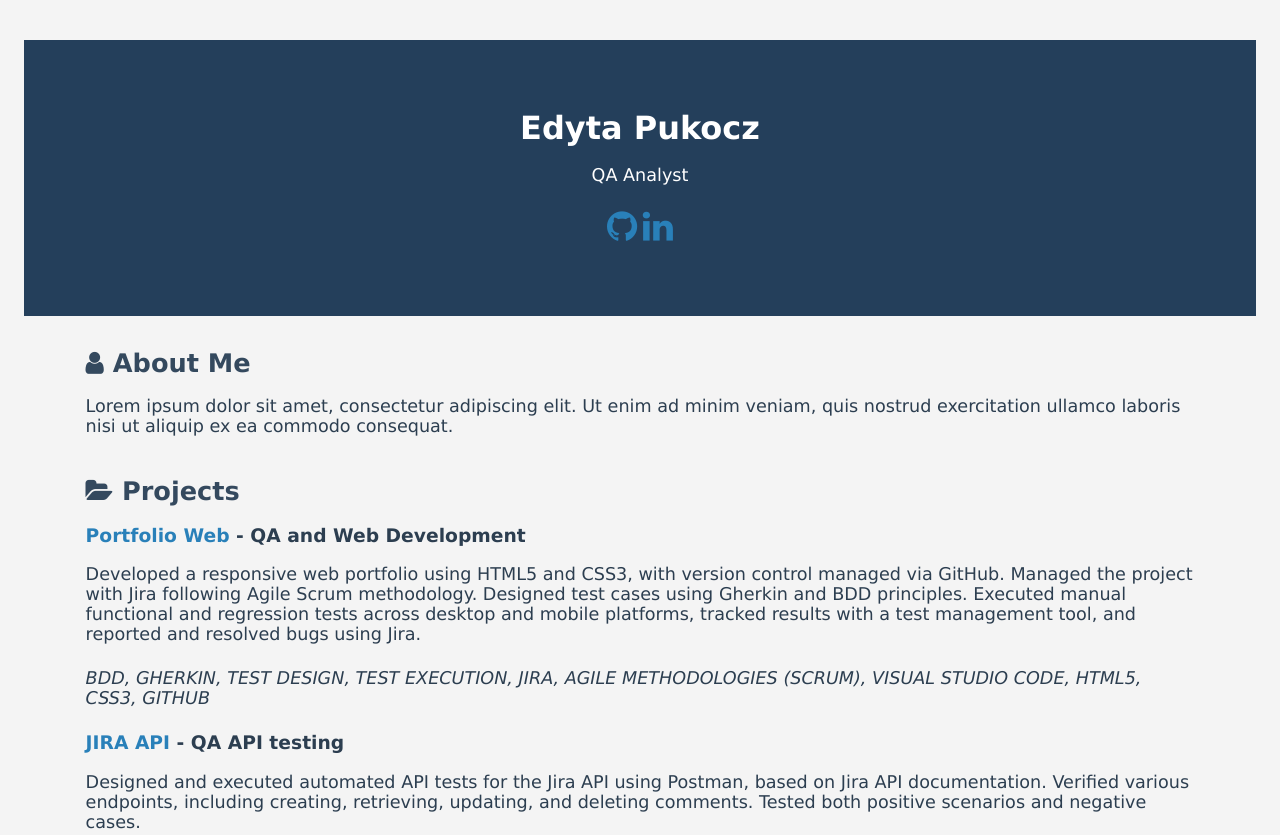
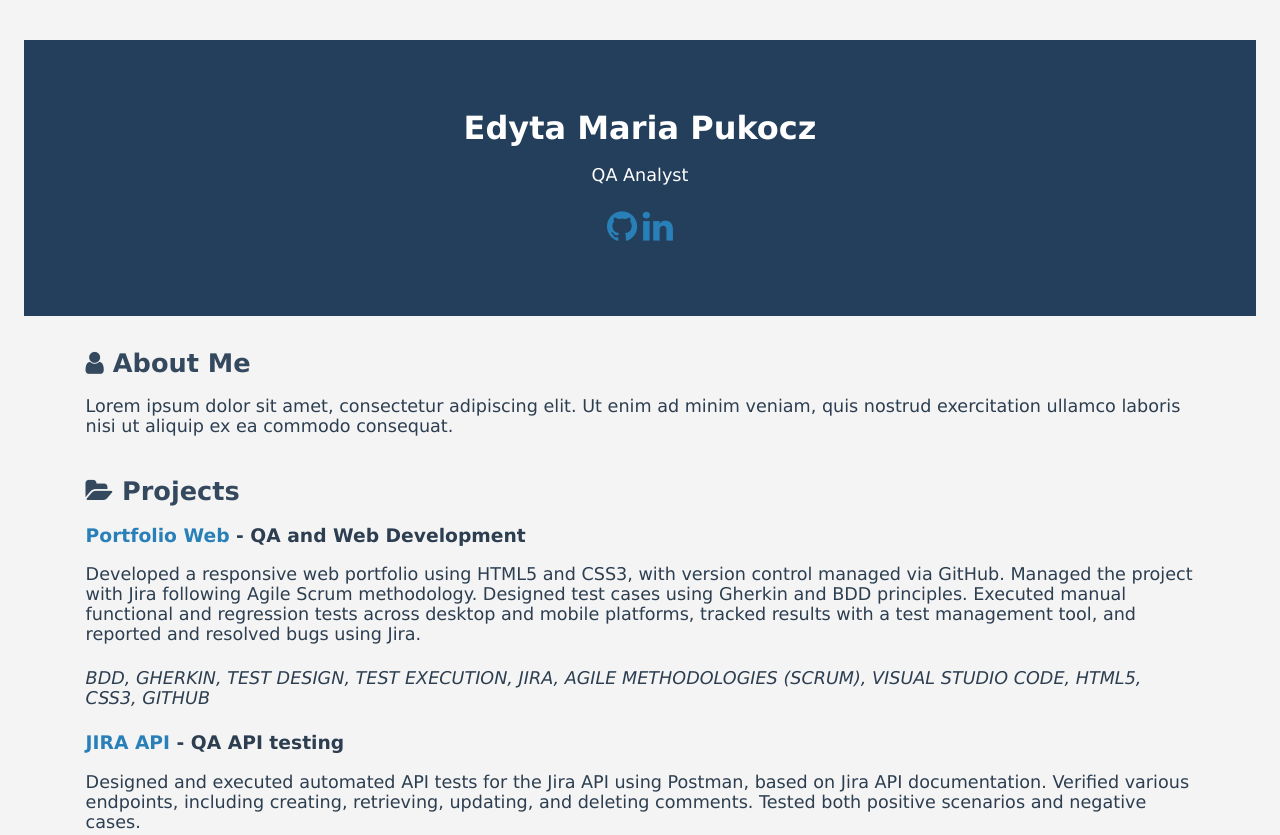
Before and after one commit to EdytaPukoczQAOrganization/portfolioqa, a plain HTML site: page index.html in a window 1280 px wide. Shown: the top 835 px of the page. Drawn offline with Linux system fonts and the light colour scheme.

Commit message:
PQA-12 Fix Header title is incorrect
https://edytapukoczqa.atlassian.net/jira/software/projects/PQA/boards/1?selectedIssue=PQA-12

```diff
--- a/index.html
+++ b/index.html
@@ -15,7 +15,7 @@
 <body>
 
   <header>
-    <h1>Edyta Pukocz</h1>
+    <h1>Edyta Maria Pukocz</h1>
     <p>QA Analyst</p>
     <p>
       <a href="https://github.com/EdytaPukoczQAOrganization/portfolioqa/" title="GitHub" class="fa fa-github fa-2x"></a>
```
